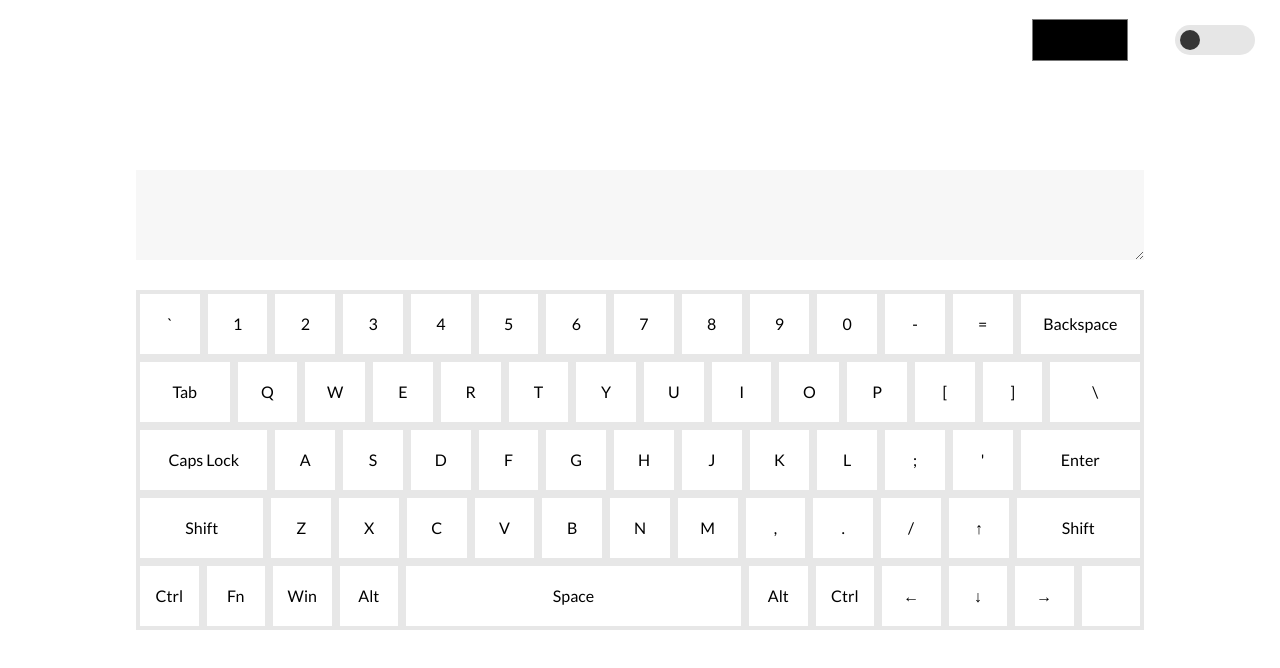
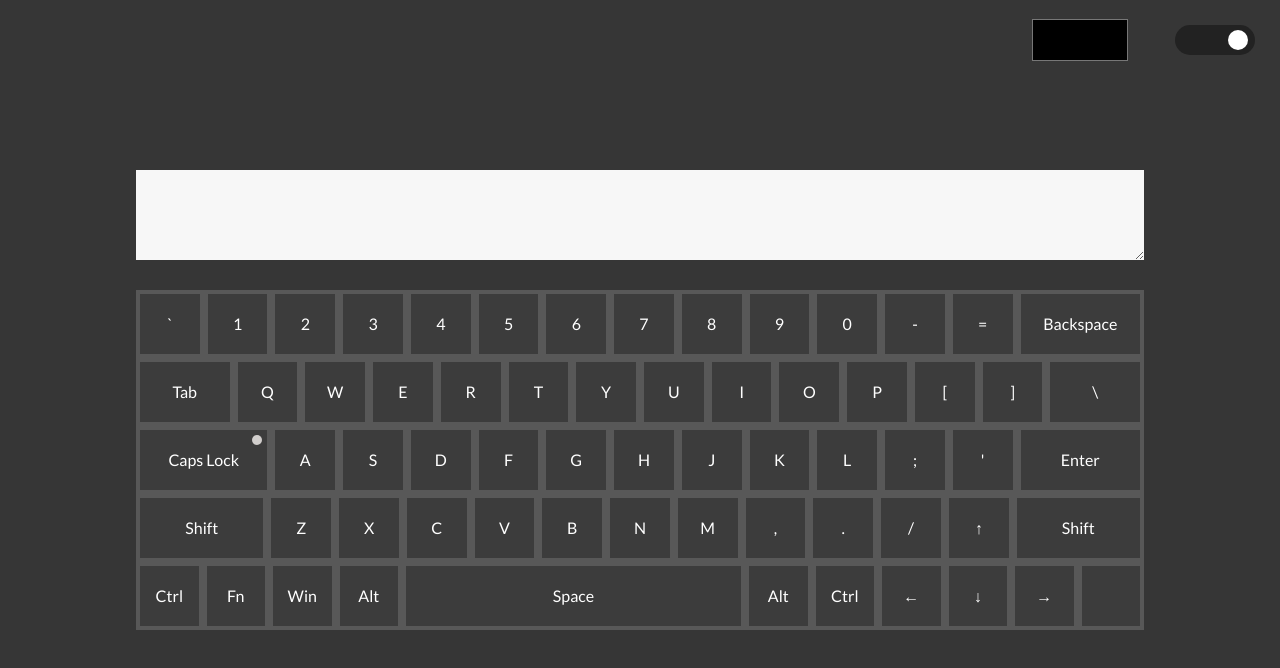
Before and after one commit to mrsagusha/virtual-keyboard, a website built with webpack: page src/index.html in a window 1280 px wide. Both pictures are taken after a click on the element 1215 px from the left and 40 px from the top of the page. Built offline with nearby package versions, Linux system fonts and the light colour scheme.

Commit message:
feat: added night mode

```diff
--- a/src/script.js
+++ b/src/script.js
@@ -5,13 +5,14 @@ const spaceKey = document.querySelector('.space_key');
 const shiftLeft = document.querySelector('.shift_left');
 const shiftRight = document.querySelector('.shift_right');
 const capsLockKey = document.querySelector('.space_key');
-const toggle_circle = document.querySelector('.toggle__circle');
-const night_mode = document.querySelector('.night__mode');
+const toggleCircle = document.querySelector('.toggle__circle');
+const nightMode = document.querySelector('.night__mode');
 const body = document.querySelector('body');
-const text_input = document.querySelector('textarea');
-const change_color = document.querySelector('.change__light__colors');
-const colors_input = document.querySelector('colors__input');
-const keyboard_lights = document.querySelector('keyboard__lights');
+const textInput = document.querySelector('textarea');
+const changeColor = document.querySelector('.change__light__colors');
+const colorsInput = document.querySelector('.colors__input');
+const keyboardLights = document.querySelector('.keyboard__lights');
+const keyboardWrapp = document.querySelector('.keyboard__wrapp');
 
 for (let i = 0; i < keys.length; i += 1) {
   keys[i].setAttribute('keyname', keys[i].innerText);
@@ -65,3 +66,22 @@ window.addEventListener('keyup', (e) => {
     }, 200);
   }
 });
+
+nightMode.addEventListener('click', () => {
+  toggleCircle.classList.toggle('active');
+  body.classList.toggle('active');
+  nightMode.classList.toggle('active');
+  keyboardWrapp.classList.toggle('active');
+  textInput.classList.toggle('active');
+  changeColor.classList.toggle('active');
+  for (let i = 0; i < keys.length; i += 1) {
+    keys[i].classList.toggle('keys_night');
+  }
+});
+
+colorsInput.addEventListener('input', () => {
+  for (let i = 0; i < keys.length; i += 1) {
+    keys[i].style.color = colorsInput.value;
+  }
+  keyboardLights.style.background = colorsInput.value;
+});
--- a/src/styles/styles.css
+++ b/src/styles/styles.css
@@ -73,6 +73,18 @@ textarea {
 
 .caps_lock_key {
     width: 128px;
+    position: relative;
+}
+
+.caps_lock_key:after {
+    content: '';
+    position: absolute;
+    width: 10px;
+    height: 10px;
+    right: 5px;
+    top: 5px;
+    border-radius: 100px;
+    background-color: #d1cecc;
 }
 
 .enter_key {
```
